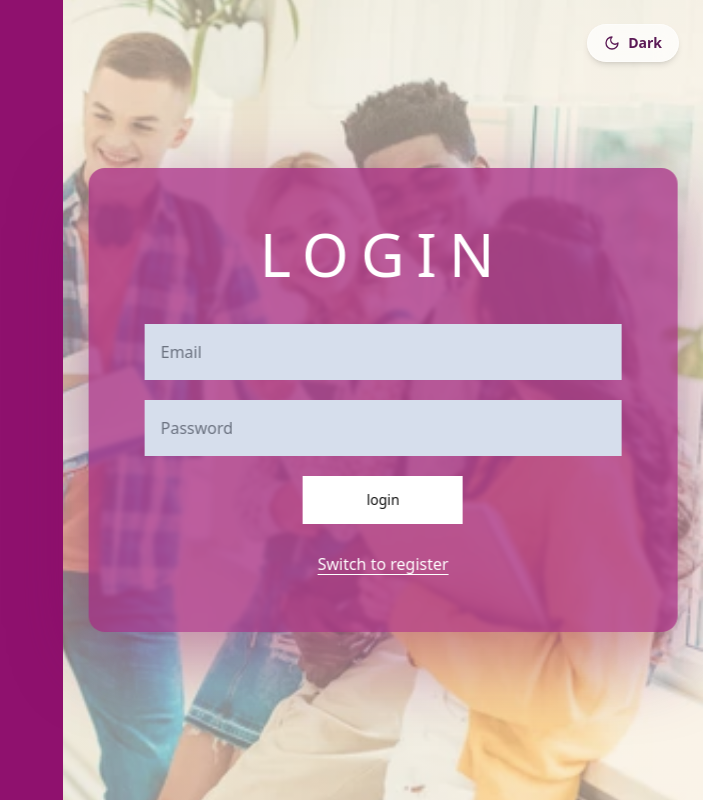
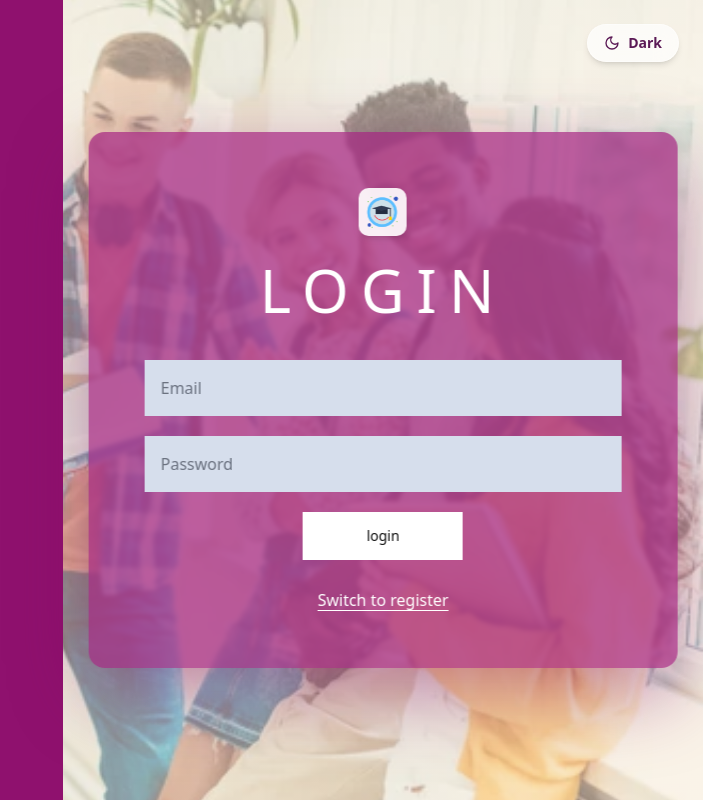
Before and after one commit to laflut3/let-note, a React (Vite) app in the folder frontend/: page / in a window 1280 px wide. Shown: the whole page, without its empty margins (577-1280 px from the left). Built offline with nearby package versions, Linux system fonts and the light colour scheme.

Commit message:
fix: background fix

```diff
--- a/frontend/src/App.tsx
+++ b/frontend/src/App.tsx
@@ -3,10 +3,15 @@ import { useEffect, useState } from 'react';
 import { Button } from '@/components/ui/button';
 
 const backgroundImageUrl = '/image/etudiant_login.jpg';
+const logoUrl = '/image/logo.png';
 
 export default function App() {
   const [mode, setMode] = useState('login');
   const [theme, setTheme] = useState('light');
+  const [fullName, setFullName] = useState('');
+  const [email, setEmail] = useState('');
+  const [password, setPassword] = useState('');
+  const [confirmPassword, setConfirmPassword] = useState('');
 
   const isLogin = mode === 'login';
   const toggleMode = () => setMode((prev) => (prev === 'login' ? 'register' : 'login'));
@@ -50,6 +55,11 @@ export default function App() {
             isLogin ? 'left-1/2 md:left-[75%]' : 'left-1/2 md:left-[25%]',
           ].join(' ')}
         >
+          <img
+            src={logoUrl}
+            alt="Let Note logo"
+            className="mx-auto mb-6 h-12 w-auto rounded-md bg-white/90 p-1.5 shadow-md"
+          />
           <h1 className="text-center text-5xl md:text-6xl tracking-[0.2em] uppercase">
             {isLogin ? 'Login' : 'Register'}
           </h1>
@@ -62,23 +72,31 @@ export default function App() {
               <input
                 type="text"
                 placeholder="Full name"
+                value={fullName}
+                onChange={(event) => setFullName(event.target.value)}
                 className="mx-auto block w-full max-w-[520px] h-12 md:h-14 px-4 rounded-none border-none bg-[var(--auth-input-bg)] text-[var(--auth-input-text)] placeholder:text-gray-500"
               />
             )}
             <input
               type="email"
               placeholder="Email"
+              value={email}
+              onChange={(event) => setEmail(event.target.value)}
               className="mx-auto block w-full max-w-[520px] h-12 md:h-14 px-4 rounded-none border-none bg-[var(--auth-input-bg)] text-[var(--auth-input-text)] placeholder:text-gray-500"
             />
             <input
               type="password"
               placeholder="Password"
+              value={password}
+              onChange={(event) => setPassword(event.target.value)}
               className="mx-auto block w-full max-w-[520px] h-12 md:h-14 px-4 rounded-none border-none bg-[var(--auth-input-bg)] text-[var(--auth-input-text)] placeholder:text-gray-500"
             />
             {!isLogin && (
               <input
                 type="password"
                 placeholder="Confirm password"
+                value={confirmPassword}
+                onChange={(event) => setConfirmPassword(event.target.value)}
                 className="mx-auto block w-full max-w-[520px] h-12 md:h-14 px-4 rounded-none border-none bg-[var(--auth-input-bg)] text-[var(--auth-input-text)] placeholder:text-gray-500"
               />
             )}
```
